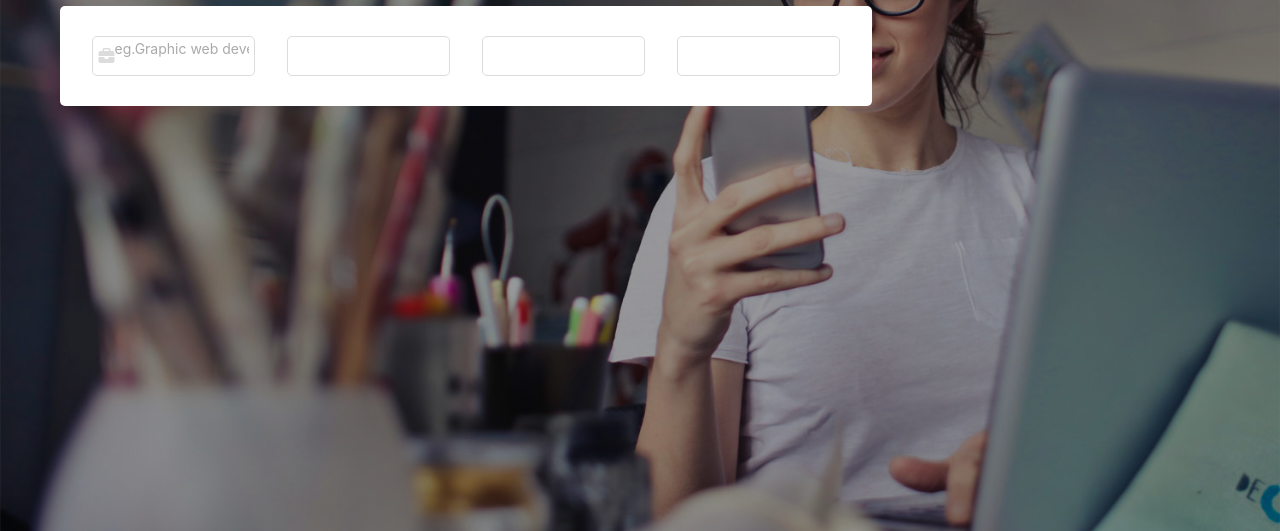
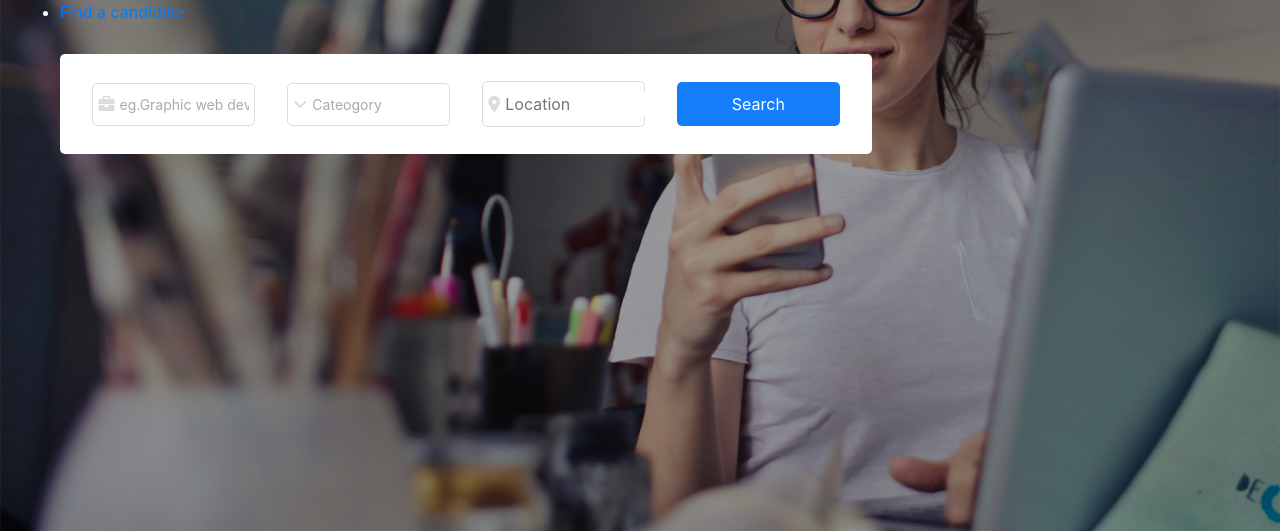
Before and after one commit to 023binit/job-portal-template, a plain HTML site: page index.html in a window 1280 px wide. Shown: the part 269-800 px from the top of the page. Drawn offline with nearby package versions, Linux system fonts and the light colour scheme.

Commit message:
push by binit

```diff
--- a/index.html
+++ b/index.html
@@ -31,19 +31,25 @@
         <h1>Your Dream</h1>
         <p>Job is Waiting</p>
         <div class="search-box-section">
-         <div class="search-box">
+         <ul>
+           <li><a href="#search-box--container-1">Find a job</a></li>
+           <li><a href="#search-box--container-2">Find a candidate</a></li>
+         </ul>
+         <div id="search-box--container-1" class="search-box--container">
           <div class="search-box--item-1">
             <i class="fas fa-briefcase" style="color: #dcdcdc"></i>
             <p>eg.Graphic web developer</p>
           </div>
           <div class="search-box--item-2">
-
+            <i class="fas fa-angle-down" style="color: #dcdcdc"></i>
+            <p>Cateogory</p>
           </div>
           <div class="search-box--item-3">
-
+            <i class="fas fa-map-marker-alt" style="color: #dcdcdc"></i>
+            <input placeholder="Location" />
           </div>
           <div class="search-box--item-4">
-
+            <button>Search</button>
           </div>
          </div>
         </div>
--- a/style.css
+++ b/style.css
@@ -78,7 +78,7 @@
 .search-box-section{
 
 }
-.search-box{
+.search-box--container{
    background-color: #fff;
    height: 100px;
    width: 70%;
@@ -89,34 +89,63 @@
    justify-content: space-evenly;
 }
 .search-box--item-1{
-   height: 40px;
    width: 20%;
    border: 1px solid #DCDCDC;
    border-radius: 5px;
    display: flex;
    align-items: center;
-   padding: 0px 5px 0px 5px;
+   padding: 10px 5px 10px 5px;
 }
 .search-box--item-1 p {
    font-size: 14px !important;
    color: #aaa !important;
-   overflow:hidden; white-space: nowrap;
+   overflow: hidden;
+   white-space: nowrap;
+   margin-bottom: 0;
+   padding-left: 5px;
+   padding-right: 5px;
 }
 .search-box--item-2{
-   height: 40px;
    width: 20%;
    border: 1px solid #DCDCDC;
    border-radius: 5px;
+   display: flex;
+   align-items: center;
+   padding: 10px 5px 10px 5px;
+}
+.search-box--item-2 p {
+   font-size: 14px !important;
+   color: #aaa !important;
+   overflow: hidden;
+   white-space: nowrap;
+   margin-bottom: 0;
+   padding-left: 5px;
+   padding-right: 5px;
 }
 .search-box--item-3{
-   height: 40px;
    width: 20%;
    border: 1px solid #DCDCDC;
    border-radius: 5px;
+   display: flex;
+   align-items: center;
+   padding: 10px 5px 10px 5px;
+}
+.search-box--item-3 input{
+    border: none;
+    overflow: hidden;
+    padding-left: 5px;
+    padding-right: 5px;
+    color: #aaa;
 }
 .search-box--item-4{
-   height: 40px;
    width: 20%;
-   border: 1px solid #DCDCDC;
+}
+.search-box--item-4 button{
+   padding: 10px 5px 10px 5px;
+   width: 100%;
+   border: none;
+   background-color: #157EFB;
+   color: #fff;
+   font-size: 16px;
    border-radius: 5px;
 }
```
